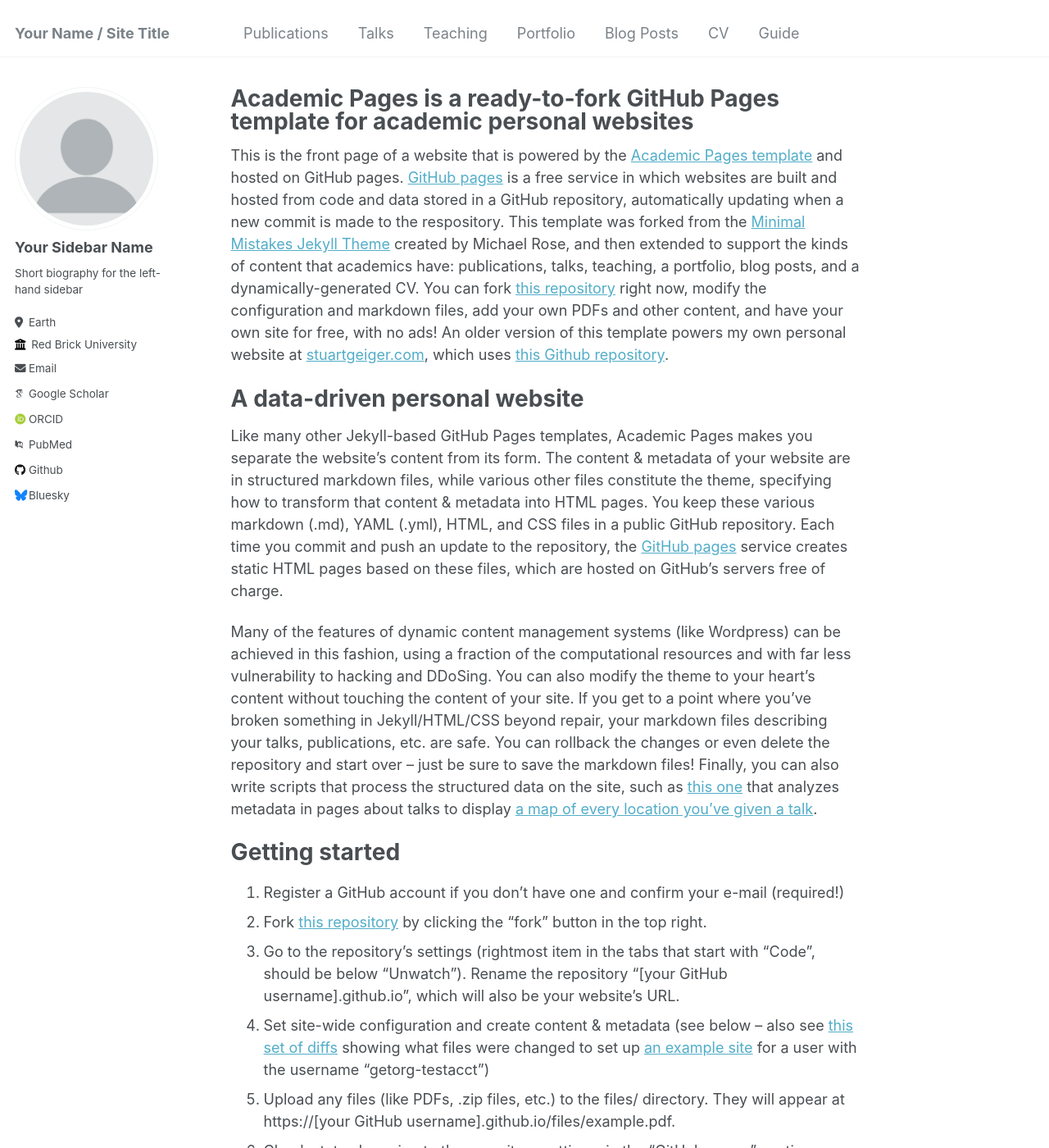
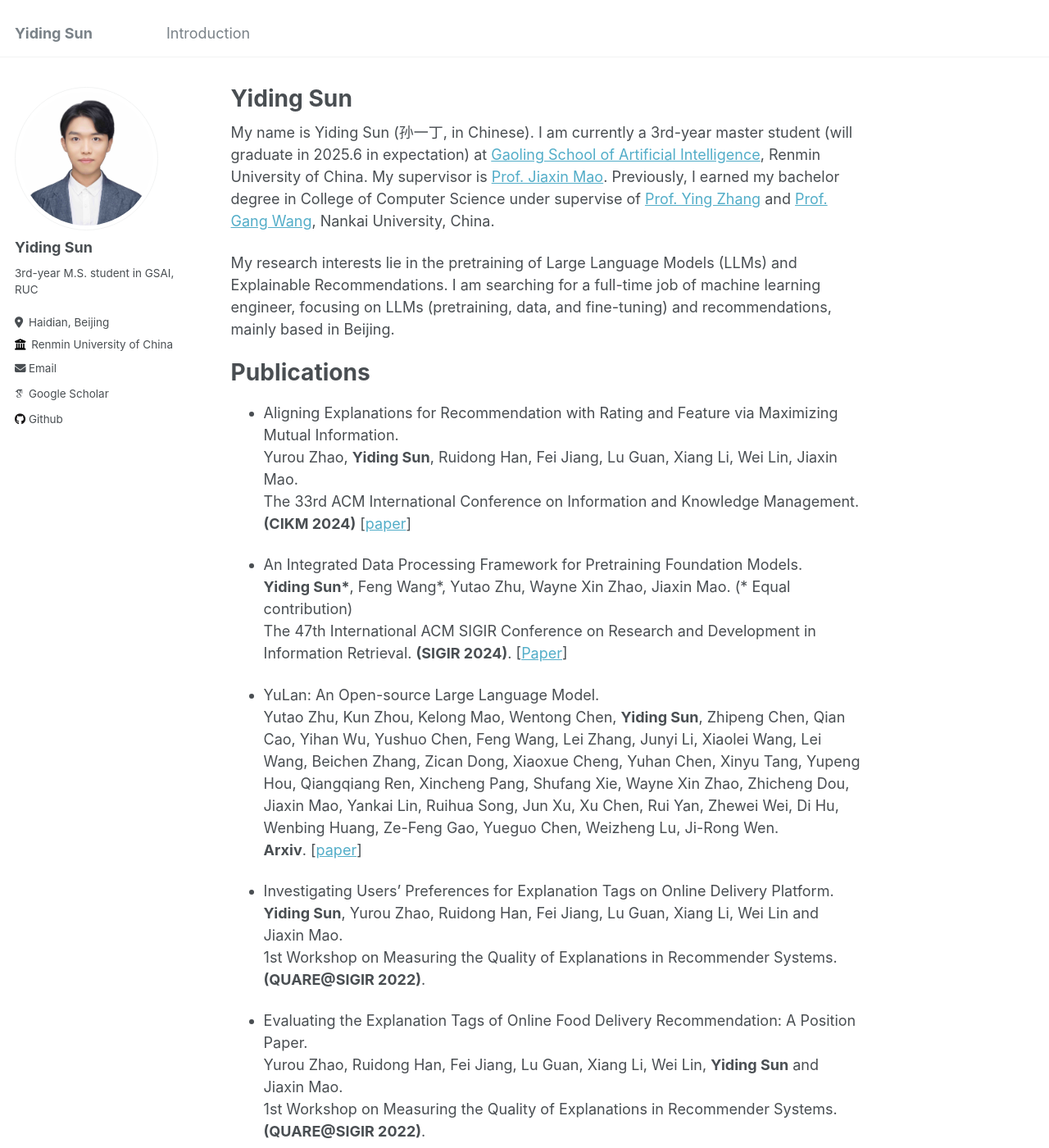
Before and after one commit to Emanual20/Emanual20.github.io, a Jekyll site: the page built from _pages/about.md, in a window 1280 px wide and 1400 px high. Shown: the whole window at 82% size. Built offline with Jekyll 4.4.1, drawn with Linux system fonts in a browser that asks for light colours; some web fonts are replaced; some of the changed text lies outside the part shown.

Commit message:
first init

```diff
--- a/_config.yml
+++ b/_config.yml
@@ -8,47 +8,47 @@
 
 # Basic Site Settings
 locale                   : "en-US"
-title                    : "Your Name / Site Title"
+title                    : "Yiding Sun"
 title_separator          : "-"
-name                     : &name "Your Name"
+name                     : &name "Yiding Sun"
 description              : &description "personal description"
-url                      : https://academicpages.github.io # the base hostname & protocol for your site e.g. "https://mmistakes.github.io"
+url                      : https://emanual20.github.io # the base hostname & protocol for your site e.g. "https://mmistakes.github.io"
 baseurl                  : "" # the subpath of your site, e.g. "/blog"
-repository               : "academicpages/academicpages.github.io"
+repository               : "emanual20/emanual20.github.io"
 
 # Site Author - The following control what appear as part of the author content on the side bar.
 #               If a field is blank the icon and link will not appear, otherwise it will be shown.
 #               Additional customization can be done by editing /_includes/author-profile.html
 author:
   # Biographic information
-  avatar           : "profile.png"
-  name             : "Your Sidebar Name"
+  avatar           : "profile_compressed.jpg"
+  name             : "Yiding Sun"
   pronouns         : # example: "she/her"
-  bio              : "Short biography for the left-hand sidebar"
-  location         : "Earth"
-  employer         : "Red Brick University"
+  bio              : "3rd-year M.S. student in GSAI, RUC"
+  location         : "Haidian, Beijing"
+  employer         : "Renmin University of China"
   uri              : # URL
-  email            : "none@example.org"
+  email            : "emanual20.sun@gmail.com"
 
   # Academic websites
   arxiv            : # URL - Update with the correct link to your profile
-  googlescholar    : "https://scholar.google.com/citations?user=PS_CX0AAAAAJ"
+  googlescholar    : "https://scholar.google.com/citations?user=rooIGf0AAAAJ"
   impactstory      : # URL
-  orcid            : "http://orcid.org/yourorcidurl"
+  orcid            : # URL
   semantic         : # URL
-  pubmed           : "https://www.ncbi.nlm.nih.gov/pubmed/?term=john+snow"
+  pubmed           : # URL
   researchgate     : # URL
 
   # Repositories and software development
   bitbucket        : # Username - Update with your username on the site
   codepen          : # Username
   dribbble         : # Username
-  github           : "academicpages"
+  github           : "Emanual20"
   kaggle           : # Username
   stackoverflow    : # User number or user number and name (i.e., use "1" or "1/jeff-atwood")
 
   # Social media
-  bluesky          : "bsky.app" # Replace this with you Bluesky username
+  bluesky          : # "bsky.app" # Replace this with you Bluesky username
   facebook         : # Username
   flickr           : # Username
   foursquare       : # Username
--- a/_pages/about.md
+++ b/_pages/about.md
@@ -1,49 +1,65 @@
 ---
 permalink: /
-title: "Academic Pages is a ready-to-fork GitHub Pages template for academic personal websites"
+title: "Yiding Sun"
+excerpt: "Yiding Sun"
 author_profile: true
 redirect_from:
   - /about/
   - /about.html
 ---
 
-This is the front page of a website that is powered by the [Academic Pages template](https://github.com/academicpages/academicpages.github.io) and hosted on GitHub pages. [GitHub pages](https://pages.github.com) is a free service in which websites are built and hosted from code and data stored in a GitHub repository, automatically updating when a new commit is made to the respository. This template was forked from the [Minimal Mistakes Jekyll Theme](https://mmistakes.github.io/minimal-mistakes/) created by Michael Rose, and then extended to support the kinds of content that academics have: publications, talks, teaching, a portfolio, blog posts, and a dynamically-generated CV. You can fork [this repository](https://github.com/academicpages/academicpages.github.io) right now, modify the configuration and markdown files, add your own PDFs and other content, and have your own site for free, with no ads! An older version of this template powers my own personal website at [stuartgeiger.com](http://stuartgeiger.com), which uses [this Github repository](https://github.com/staeiou/staeiou.github.io).
+My name is Yiding Sun (孙一丁, in Chinese). I am currently a 3rd-year master student (will graduate in 2025.6 in expectation) at [Gaoling School of Artificial Intelligence](http://ai.ruc.edu.cn/), Renmin University of China. My supervisor is [Prof. Jiaxin Mao](https://sites.google.com/site/maojiaxin/). Previously, I earned my bachelor degree in College of Computer Science under supervise of [Prof. Ying Zhang](https://dbis.nankai.edu.cn/2023/0322/c12139a506904/page.htm) and [Prof. Gang Wang](https://cc.nankai.edu.cn/2021/0323/c13619a490377/page.htm), Nankai University, China.
 
-A data-driven personal website
+My research interests lie in the pretraining of Large Language Models (LLMs) and Explainable Recommendations. I am searching for a full-time job of machine learning engineer, focusing on LLMs (pretraining, data, and fine-tuning) and recommendations, mainly based in Beijing.
+
+Publications
 ======
-Like many other Jekyll-based GitHub Pages templates, Academic Pages makes you separate the website's content from its form. The content & metadata of your website are in structured markdown files, while various other files constitute the theme, specifying how to transform that content & metadata into HTML pages. You keep these various markdown (.md), YAML (.yml), HTML, and CSS files in a public GitHub repository. Each time you commit and push an update to the repository, the [GitHub pages](https://pages.github.com/) service creates static HTML pages based on these files, which are hosted on GitHub's servers free of charge.
 
-Many of the features of dynamic content management systems (like Wordpress) can be achieved in this fashion, using a fraction of the computational resources and with far less vulnerability to hacking and DDoSing. You can also modify the theme to your heart's content without touching the content of your site. If you get to a point where you've broken something in Jekyll/HTML/CSS beyond repair, your markdown files describing your talks, publications, etc. are safe. You can rollback the changes or even delete the repository and start over -- just be sure to save the markdown files! Finally, you can also write scripts that process the structured data on the site, such as [this one](https://github.com/academicpages/academicpages.github.io/blob/master/talkmap.ipynb) that analyzes metadata in pages about talks to display [a map of every location you've given a talk](https://academicpages.github.io/talkmap.html).
+* Aligning Explanations for Recommendation with Rating and Feature via Maximizing Mutual Information. \
+Yurou Zhao, **Yiding Sun**, Ruidong Han, Fei Jiang, Lu Guan, Xiang Li, Wei Lin, Jiaxin Mao. \
+The 33rd ACM International Conference on Information and Knowledge Management. **(CIKM 2024)** [[paper](https://arxiv.org/abs/2407.13274)]
 
-Getting started
+* An Integrated Data Processing Framework for Pretraining Foundation Models. \
+**Yiding Sun\***, Feng Wang\*, Yutao Zhu, Wayne Xin Zhao, Jiaxin Mao. (\* Equal contribution) \
+The 47th International ACM SIGIR Conference on Research and Development in Information Retrieval. **(SIGIR 2024)**. [[Paper](https://dl.acm.org/doi/abs/10.1145/3626772.3657671)]
+
+* YuLan: An Open-source Large Language Model. \
+Yutao Zhu, Kun Zhou, Kelong Mao, Wentong Chen, **Yiding Sun**, Zhipeng Chen, Qian Cao, Yihan Wu, Yushuo Chen, Feng Wang, Lei Zhang, Junyi Li, Xiaolei Wang, Lei Wang, Beichen Zhang, Zican Dong, Xiaoxue Cheng, Yuhan Chen, Xinyu Tang, Yupeng Hou, Qiangqiang Ren, Xincheng Pang, Shufang Xie, Wayne Xin Zhao, Zhicheng Dou, Jiaxin Mao, Yankai Lin, Ruihua Song, Jun Xu, Xu Chen, Rui Yan, Zhewei Wei, Di Hu, Wenbing Huang, Ze-Feng Gao, Yueguo Chen, Weizheng Lu, Ji-Rong Wen. \
+**Arxiv**. [[paper](https://arxiv.org/abs/2406.19853)]
+
+
+* Investigating Users' Preferences for Explanation Tags on Online Delivery Platform. \
+**Yiding Sun**, Yurou Zhao, Ruidong Han, Fei Jiang, Lu Guan, Xiang Li, Wei Lin and Jiaxin Mao. \
+1st Workshop on Measuring the Quality of Explanations
+in Recommender Systems. **(QUARE@SIGIR 2022)**.
+
+* Evaluating the Explanation Tags of Online Food Delivery Recommendation: A Position Paper. \
+Yurou Zhao, Ruidong Han, Fei Jiang, Lu Guan, Xiang Li, Wei Lin, **Yiding Sun** and Jiaxin Mao. \
+1st Workshop on Measuring the Quality of Explanations
+in Recommender Systems. **(QUARE@SIGIR 2022)**.
+
+Education
 ======
-1. Register a GitHub account if you don't have one and confirm your e-mail (required!)
-1. Fork [this repository](https://github.com/academicpages/academicpages.github.io) by clicking the "fork" button in the top right.
-1. Go to the repository's settings (rightmost item in the tabs that start with "Code", should be below "Unwatch"). Rename the repository "[your GitHub username].github.io", which will also be your website's URL.
-1. Set site-wide configuration and create content & metadata (see below -- also see [this set of diffs](http://archive.is/3TPas) showing what files were changed to set up [an example site](https://getorg-testacct.github.io) for a user with the username "getorg-testacct")
-1. Upload any files (like PDFs, .zip files, etc.) to the files/ directory. They will appear at https://[your GitHub username].github.io/files/example.pdf.
-1. Check status by going to the repository settings, in the "GitHub pages" section
 
-Site-wide configuration
-------
-The main configuration file for the site is in the base directory in [_config.yml](https://github.com/academicpages/academicpages.github.io/blob/master/_config.yml), which defines the content in the sidebars and other site-wide features. You will need to replace the default variables with ones about yourself and your site's github repository. The configuration file for the top menu is in [_data/navigation.yml](https://github.com/academicpages/academicpages.github.io/blob/master/_data/navigation.yml). For example, if you don't have a portfolio or blog posts, you can remove those items from that navigation.yml file to remove them from the header.
+* ***2022.9-present***, M.S., Gaoling School of Artificial Intelligence, Renmin University of China.
+* ***2018.9-2022.6***, B.E., College of Computer Science, Nankai University.
 
-Create content & metadata
-------
-For site content, there is one markdown file for each type of content, which are stored in directories like _publications, _talks, _posts, _teaching, or _pages. For example, each talk is a markdown file in the [_talks directory](https://github.com/academicpages/academicpages.github.io/tree/master/_talks). At the top of each markdown file is structured data in YAML about the talk, which the theme will parse to do lots of cool stuff. The same structured data about a talk is used to generate the list of talks on the [Talks page](https://academicpages.github.io/talks), each [individual page](https://academicpages.github.io/talks/2012-03-01-talk-1) for specific talks, the talks section for the [CV page](https://academicpages.github.io/cv), and the [map of places you've given a talk](https://academicpages.github.io/talkmap.html) (if you run this [python file](https://github.com/academicpages/academicpages.github.io/blob/master/talkmap.py) or [Jupyter notebook](https://github.com/academicpages/academicpages.github.io/blob/master/talkmap.ipynb), which creates the HTML for the map based on the contents of the _talks directory).
+News
+======
 
-**Markdown generator**
+* ***2024.7.17***, I will present posters on SIGIR2024 onsite at Capital Hilton in D.C., one paper of mine (An Integrated Data Processing Framework for Pretraining Foundation Models) and one for my labmates (CoSearchAgent: A Lightweight Collaborative Search Agent with Large Language Models, nominee of Best Short Paper Award).
+* ***2024.7.16***, One paper is accepted by CIKM2024. Congrats for co-author Yurou Zhao!
+* ***2024.6.28***, Our Yulan's [Technical Report](https://arxiv.org/abs/2406.19853) "YuLan: An Open-source Large Language Model" has been released! I was served as the lead of data group of pretraining. We present the training detail of Yulan, a 12B parameter chatbot. Weight of [the foundation model](https://huggingface.co/yulan-team/YuLan-Base-12b) and [the chat model](https://huggingface.co/yulan-team/YuLan-Chat-3-12b) is also released.
 
-I have also created [a set of Jupyter notebooks](https://github.com/academicpages/academicpages.github.io/tree/master/markdown_generator
-) that converts a CSV containing structured data about talks or presentations into individual markdown files that will be properly formatted for the Academic Pages template. The sample CSVs in that directory are the ones I used to create my own personal website at stuartgeiger.com. My usual workflow is that I keep a spreadsheet of my publications and talks, then run the code in these notebooks to generate the markdown files, then commit and push them to the GitHub repository.
 
-How to edit your site's GitHub repository
-------
-Many people use a git client to create files on their local computer and then push them to GitHub's servers. If you are not familiar with git, you can directly edit these configuration and markdown files directly in the github.com interface. Navigate to a file (like [this one](https://github.com/academicpages/academicpages.github.io/blob/master/_talks/2012-03-01-talk-1.md) and click the pencil icon in the top right of the content preview (to the right of the "Raw | Blame | History" buttons). You can delete a file by clicking the trashcan icon to the right of the pencil icon. You can also create new files or upload files by navigating to a directory and clicking the "Create new file" or "Upload files" buttons.
-
-Example: editing a markdown file for a talk
-![Editing a markdown file for a talk](/images/editing-talk.png)
-
-For more info
-------
-More info about configuring Academic Pages can be found in [the guide](https://academicpages.github.io/markdown/). The [guides for the Minimal Mistakes theme](https://mmistakes.github.io/minimal-mistakes/docs/configuration/) (which this theme was forked from) might also be helpful.
+Honors and Awards
+======
+* 2023, Overall Excellence Scholarship (Second Prize), Renmin University of China. (Top 30%)
+* 2022, Overall Excellence Scholarship (Second Prize), Renmin University of China. (Top 30%)
+* 2022, **Outstanding Graduate of Nankai University**. (Top 3%)
+* 2021, Gongneng Scholarship (First Prize), Nankai University. (Top 5%)
+* 2021, Ninety-five Core Scholarship, Nankai University. (10 Students in Nankai University)
+* 2021, Ministry of Education-Huawei Smart Base "Star of the Future" Award. (20 Students in Nankai University)
+* 2021, National Second Prize in the Compiled System Design Competition (Huawei Bison Cup).
+* 2020, Academic Excellence Scholarship, Innovation Scholarship (Second Prize), Nankai University. (Top 10%)
+* 2019, Gongneng Scholarship (First Prize), Nankai University. (Top 5%)
```
Also changed, not shown: _data/navigation.yml (+2 -20 lines), images/profile_compressed.jpg (added).
